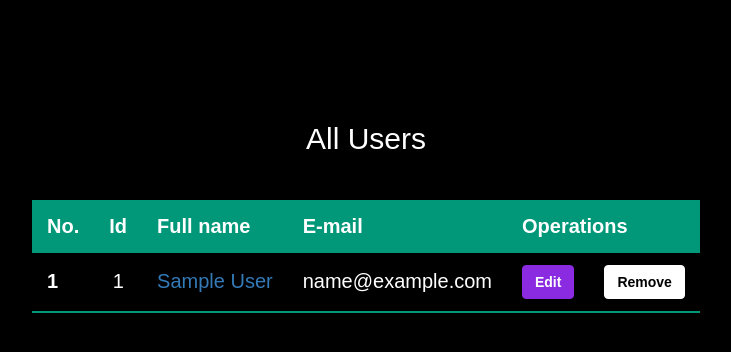
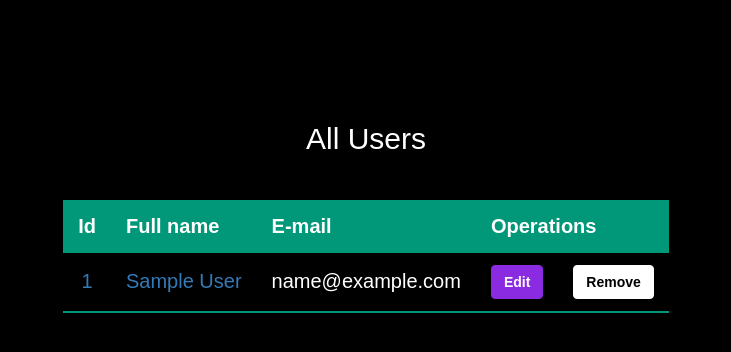
Before and after one commit to MasakDirt/pet-project-JobBoard, a Spring app: template src/main/resources/templates/users-list.html in a window 1280 px wide. Shown: the part 199-551 px from the top of the page, without its empty margins (274-1005 px from the left). Run offline with Thymeleaf, Linux system fonts and the light colour scheme; the template is opened without the code that fills it: most values are stand-ins (such as "Sample title", 1, 10 or a date in 2020); data that the repository does not hold is empty.

Commit message:
users list html file refactor of numering - delete it and added opportunity to go to user roles when click on user id

```diff
--- a/src/main/resources/templates/users-list.html
+++ b/src/main/resources/templates/users-list.html
@@ -21,7 +21,7 @@
             font-weight: bold;
         }
 
-        .btn-back{
+        .btn-back {
             background-color: #fff;
             border-color: #fff;
             color: #000;
@@ -115,7 +115,6 @@
         <table class="styled-table">
             <thead>
             <tr>
-                <th scope="col">No.</th>
                 <th scope="col">Id</th>
                 <th scope="col">Full name</th>
                 <th scope="col">E-mail</th>
@@ -124,13 +123,14 @@
             </thead>
             <tbody>
             <tr th:each="user, iStat: ${users}">
-                <th scope="row" th:text="${iStat.index + 1}"/>
-                <td th:text="${user.id}"/>
+                <td>
+                    <a th:href="@{|/api/roles/user/${user.id}|}" th:text="${user.id}"/>
+                </td>
+
                 <td>
                     <a th:href="@{|/api/users/${user.id}|}" th:text="${user.firstName + ' ' + user.lastName}"/>
                 </td>
                 <td th:text="${user.email}"/>
-
                 <td>
                     <a class="btn btn-purple" th:href="@{|/api/users/${user.id}/update|}">Edit</a>
                 </td>
```
